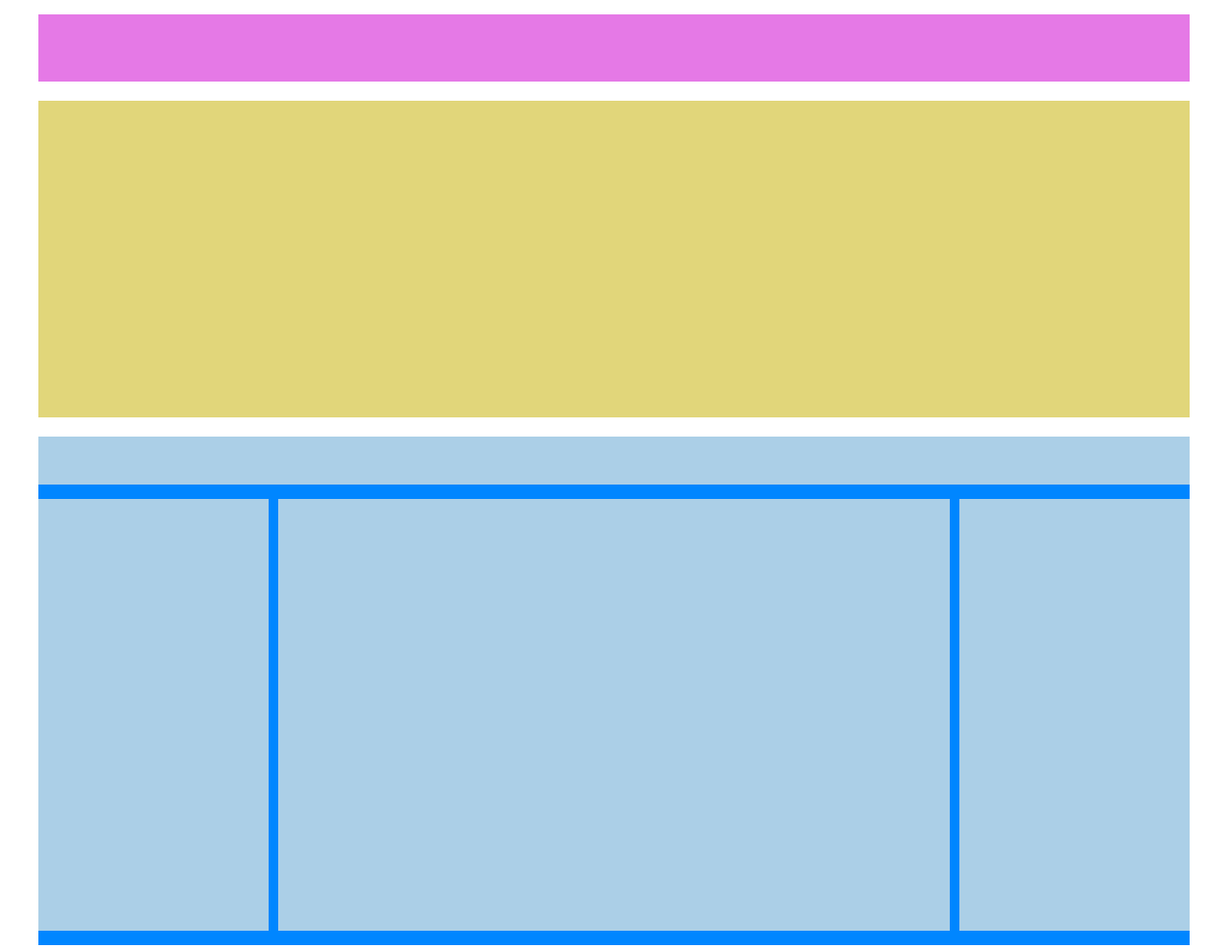
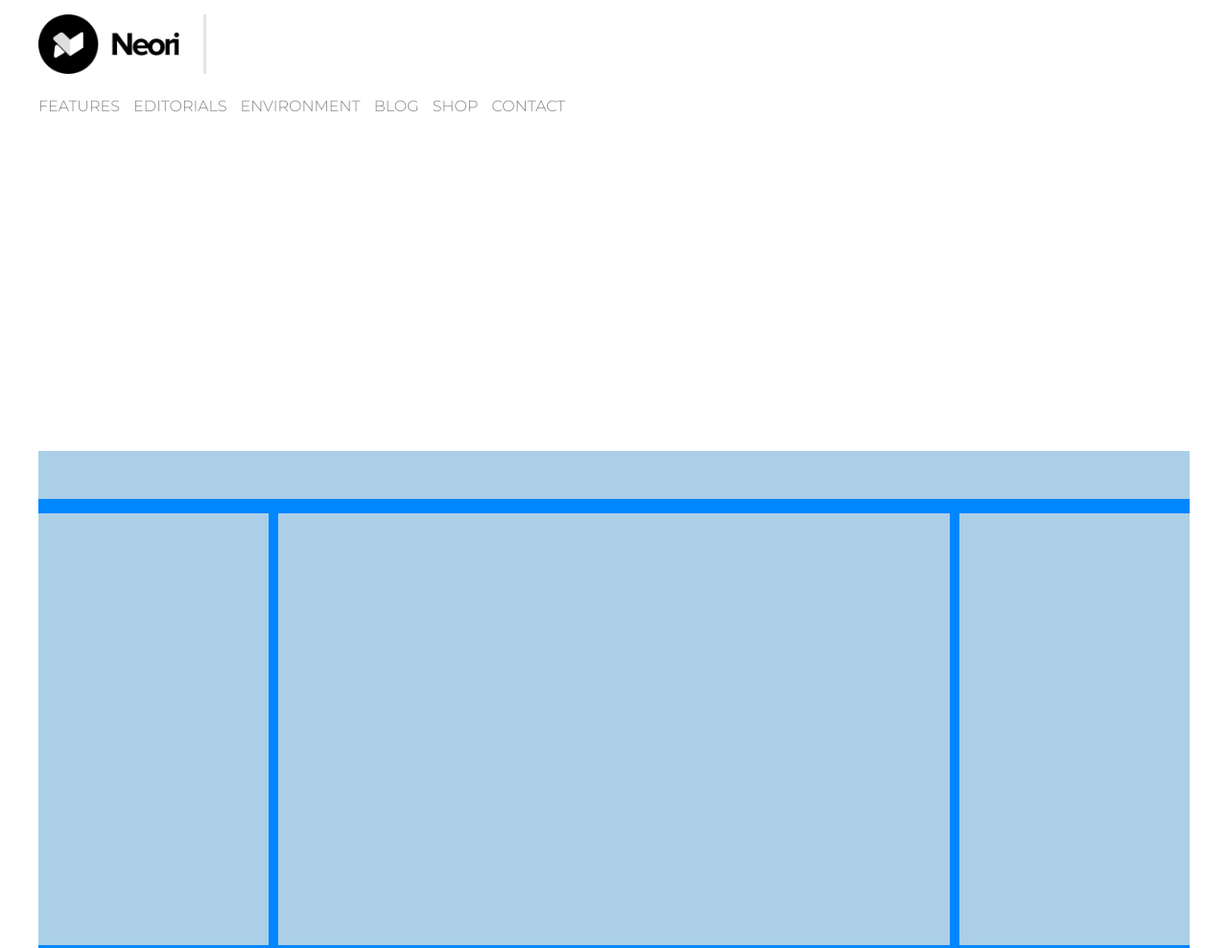
Before and after one commit to RooRsmoka/htmlcss-wp, a plain HTML site: page index.html in a window 1280 px wide. Shown: the top 988 px of the page at 96% size. Drawn offline with Linux system fonts and the light colour scheme.

Commit message:
creazione header e navbar

```diff
--- a/css/style.css
+++ b/css/style.css
@@ -2,6 +2,7 @@
     margin: 0;
     padding: 0;
     box-sizing: border-box;
+    font-family: 'Montserrat', sans-serif;
 }
 
 .page-container {
@@ -18,16 +19,40 @@
 /***********************************/
 /* Header */
 header {
-    background-color: #E579E6;
-    height: 70px;
     margin-bottom: 20px;
 }
+
+.logo {
+    width: 175px;
+    padding-right: 25px;
+    border-right: 3px #E5E5E5 solid;
+}
 /* / Header */
+
+/* Navbar */
+nav ul {
+    list-style: none;
+}
+
+nav ul li {
+    display: inline-block;
+}
+
+nav ul li a {
+    color: #858585;
+    text-decoration: none;
+    margin-right: 10px;
+}
+
+nav ul li a:hover {
+    text-decoration: underline;
+}
+
+/* / Navbar */
 
 /* Main */
 main {
     height: 330px;
-    background-color: #E1D67A;
     margin-bottom: 20px;
 }
 /* / Main */
--- a/index.html
+++ b/index.html
@@ -5,14 +5,29 @@
     <meta http-equiv="X-UA-Compatible" content="IE=edge">
     <meta name="viewport" content="width=device-width, initial-scale=1.0">
     <title>Document</title>
+    <link rel="preconnect" href="https://fonts.googleapis.com">
+    <link rel="preconnect" href="https://fonts.gstatic.com" crossorigin>
+    <link href="https://fonts.googleapis.com/css2?family=Montserrat:wght@300&display=swap" rel="stylesheet">
     <link rel="stylesheet" href="/css/style.css">
 </head>
 <body>
     <!-- Contenitore pagina -->
     <div class="page-container">
         <!-- Header -->
-        <header></header>
+        <header>
+            <img class="logo" src="img/logo.png" alt="logo">
+        </header>
         <!-- / Header -->
+        <nav>
+            <ul>
+                <li><a href="#">FEATURES</a></li>
+                <li><a href="#">EDITORIALS</a></li>
+                <li><a href="#">ENVIRONMENT</a></li>
+                <li><a href="#">BLOG</a></li>
+                <li><a href="#">SHOP</a></li>
+                <li><a href="#">CONTACT</a></li>
+            </ul>
+        </nav>
 
         <!-- Main -->
         <main></main>
```
